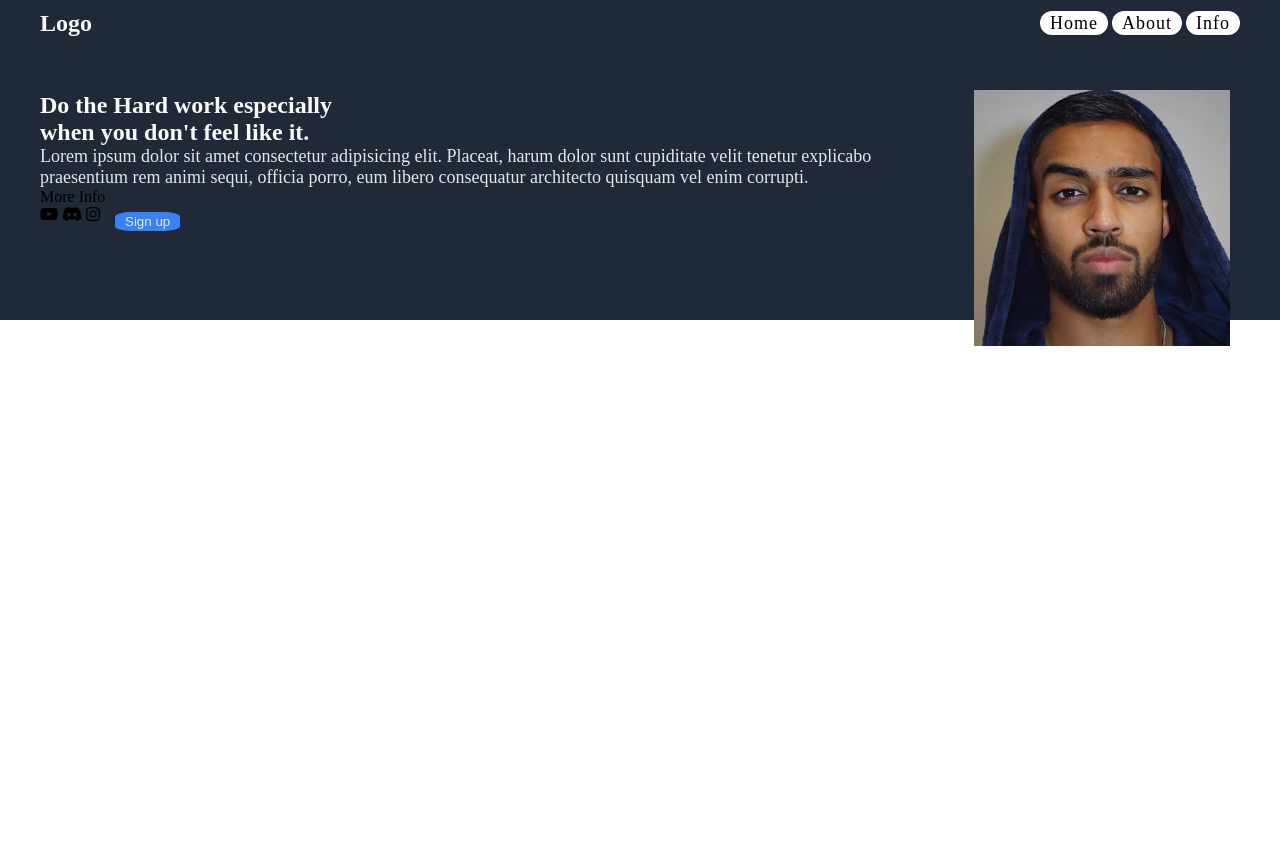
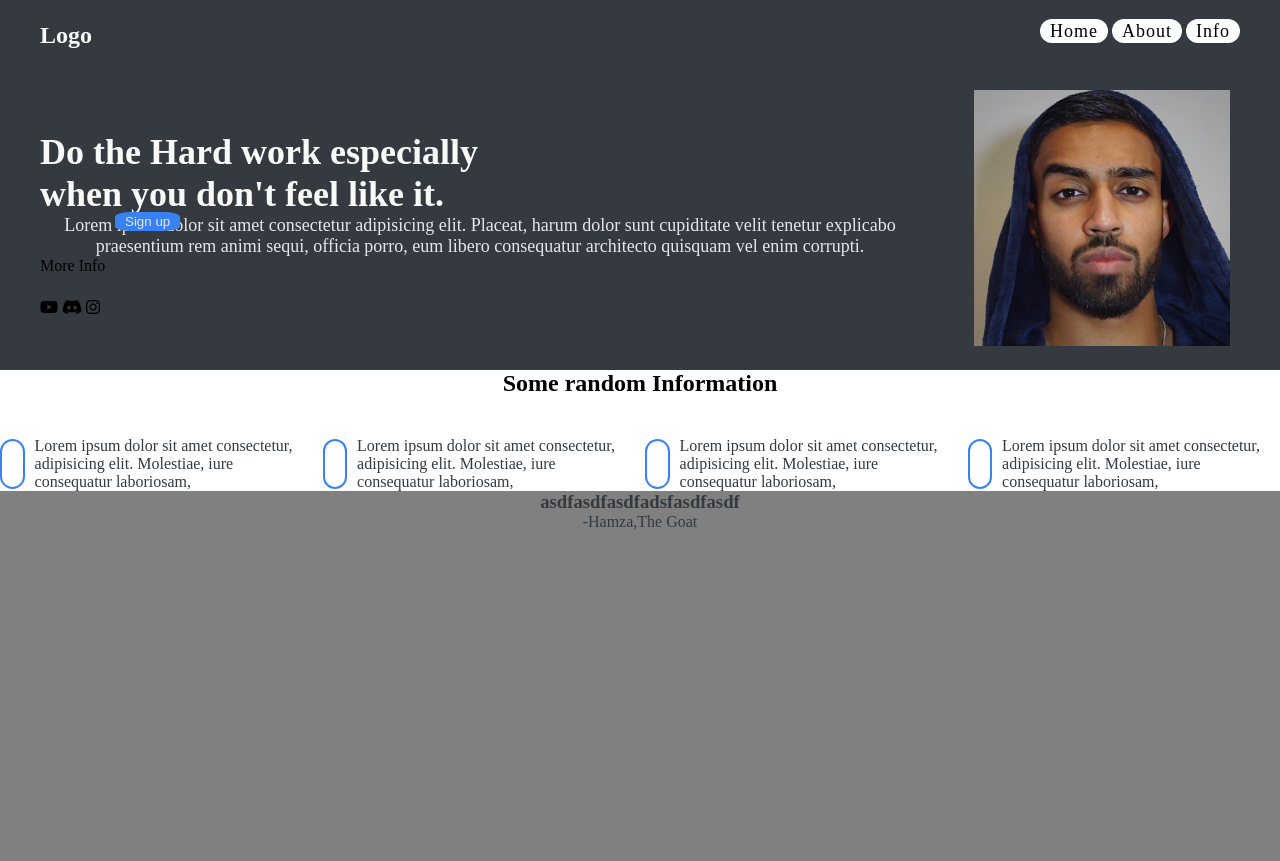
Before and after one commit to JayCodeStar/odin-recipes, a plain HTML site: page index.html in a window 1280 px wide. Before the commit the page ends 800 px from the top, so only its background shows below. Drawn offline with Linux system fonts and the light colour scheme.

Commit message:
adds section 2 and 3

```diff
--- a/index.html
+++ b/index.html
@@ -12,7 +12,8 @@
 
 
 <body>
-    <section>
+    <div class="section-one">
+
         <header>
             <h2> <a href="#" class="logo">Logo</a></h2>
             <div class="navigation">
@@ -27,7 +28,8 @@
         <div class="content">
             <div class="info">
                 <h2>Do the Hard work <span class="emp">especially <br></span>when you don't feel like it.</h2>
-                <p>Lorem ipsum dolor sit amet consectetur adipisicing elit. Placeat, harum dolor sunt cupiditate velit
+                <p>Lorem ipsum dolor sit amet consectetur adipisicing elit. Placeat, harum dolor sunt cupiditate
+                    velit
                     tenetur explicabo praesentium rem animi sequi, officia porro, eum libero consequatur architecto
                     quisquam vel enim corrupti.</p>
                 <a href="#" class="info-btn">More Info</a>
@@ -40,7 +42,46 @@
             <a href="#"><i class="fa-brands fa-discord"></i></a>
             <a href="#"><i class="fa-brands fa-instagram"></i></a>
         </div>
-    </section>
+    </div>
+    </div>
+    <div class="section-two">
+        <div>
+
+            <h2>Some random Information</h2>
+            <div class="list-info">
+                <ul>
+                    <div class="square"></div>
+                    <li>
+
+                        Lorem ipsum dolor sit amet consectetur, adipisicing elit. Molestiae, iure consequatur
+                        laboriosam,
+                    </li>
+                    <div class="square"></div>
+                    <li>
+
+                        Lorem ipsum dolor sit amet consectetur, adipisicing elit. Molestiae, iure consequatur
+                        laboriosam,
+                    </li>
+                    <div class="square"></div>
+                    <li>
+
+                        Lorem ipsum dolor sit amet consectetur, adipisicing elit. Molestiae, iure consequatur
+                        laboriosam,
+                    </li>
+                    <div class="square"></div>
+                    <li>
+
+                        Lorem ipsum dolor sit amet consectetur, adipisicing elit. Molestiae, iure consequatur
+                        laboriosam,
+                    </li>
+                </ul>
+
+            </div>
+        </div>
+        <div class="section-three">
+            <h3>asdfasdfasdfadsfasdfasdf</h3>
+            <p> -Hamza,The Goat</p>
+        </div>
 
 
 
--- a/styles.css
+++ b/styles.css
@@ -27,6 +27,12 @@ header {
 
 
 }
+
+.section-one h2 {
+    font-size: 36px;
+}
+
+
 
 header .logo {
     font-size: 24px;
@@ -99,3 +105,63 @@ i {
     right: 50px;
     top: 90px
 }
+
+/* Section #2  */
+
+.section-two h2 {
+    text-align: center;
+    font-weight: 900;
+    margin-bottom: 40px;
+}
+
+.list-info ul {
+    display: flex;
+    flex-direction: row;
+    gap: 10px;
+    align-items: center;
+    list-style: none;
+    color: #343a40
+}
+
+.section-one {
+    width: 100%;
+    height: 370px;
+    /* margin: 100px auto; */
+    background: #343a40;
+    display: flex;
+    flex-direction: column;
+    gap: 24px;
+}
+
+.section-two {
+    width: 100%;
+    height: 370px;
+    /* margin: 100px auto; */
+    background: white;
+    flex-direction: column;
+    gap: 24px;
+}
+
+.square {
+    height: 50px;
+    width: 50px;
+    border: #3882f6 solid 2px;
+    border-radius: 25px;
+
+}
+
+.section-three {
+    width: 100%;
+    height: 370px;
+    /* margin: 100px auto; */
+    background: gray;
+    flex-direction: column;
+    gap: 24px;
+}
+
+h3,
+p {
+    text-align: center;
+    color: #343a40;
+
+}
```
